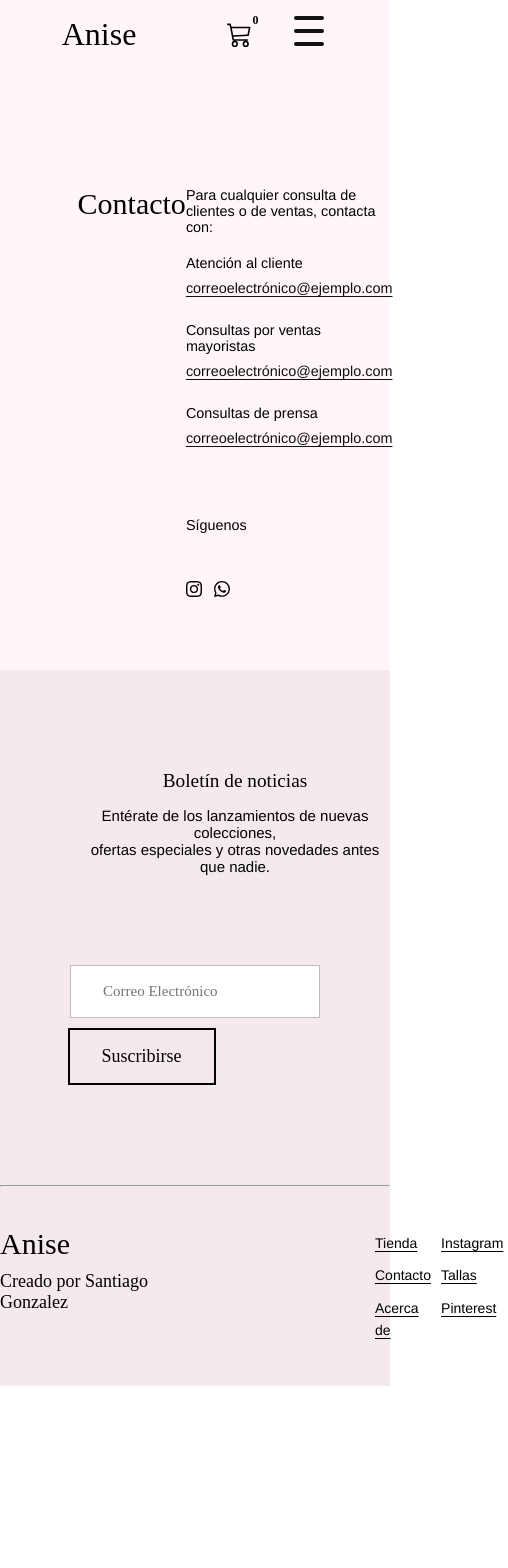
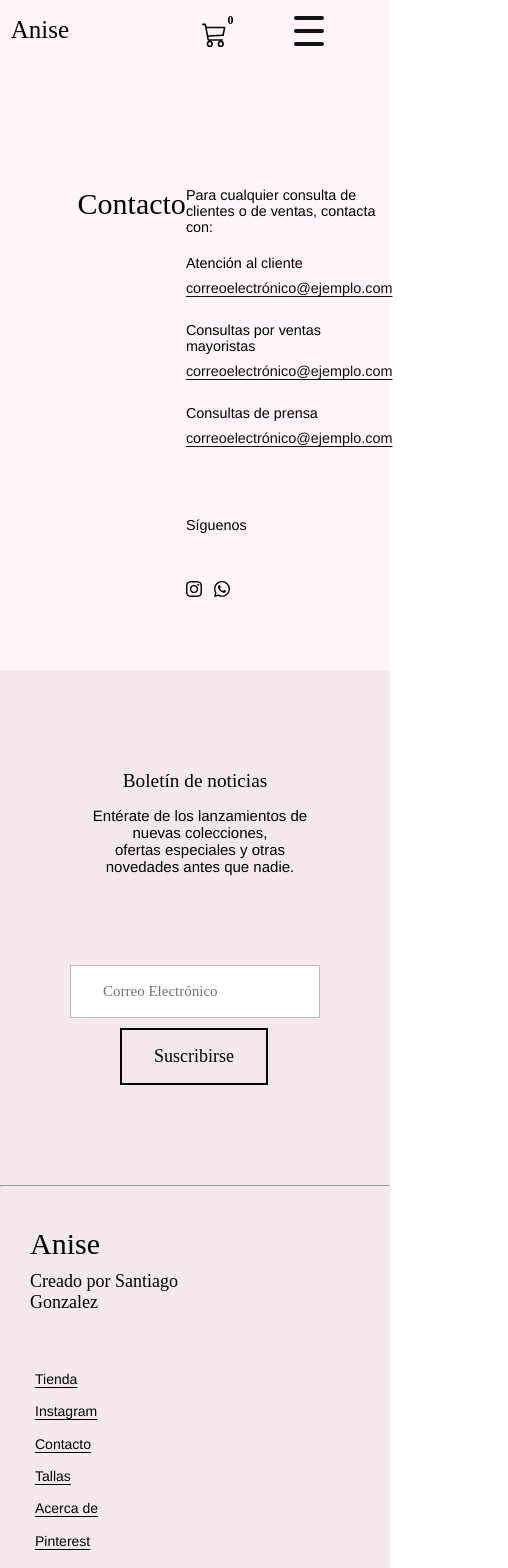
Before and after one commit to Santy-Gonzalez/Anise-Ecommers, a React (Create React App) app: page /Contact in a window 390 px wide. Shown: the top 1568 px of the page, 508 px wide, since content can reach past the window. Before the commit the page ends 1386 px from the top, so only its background shows below. Built offline with nearby package versions, Linux system fonts and the light colour scheme.

Commit message:
Responsive

```diff
--- a/src/Components/Footer/Footer.jsx
+++ b/src/Components/Footer/Footer.jsx
@@ -32,9 +32,9 @@ const Footer = () => {
     },
   ];
 
-
   return (
     <>
+    <footer>
       <hr />
         <div className='gridFooter'>
           <div className='titleGrid'>
@@ -52,7 +52,7 @@ const Footer = () => {
           </ul>
         </div>
       </div>
-
+    </footer>
     </>
   )
 }
--- a/src/Components/Footer/styleFooter.css
+++ b/src/Components/Footer/styleFooter.css
@@ -1,3 +1,15 @@
+html {
+    position: relative; min-height: 100%;
+}
+
+body {
+    margin: 0 auto 150px;
+}
+
+footer {
+    height: 150px;
+    position: absolute; left: 0; bottom: 0; width: 100%;
+}
 .gridFooter{
     display: grid;
     grid-template-areas:
@@ -32,6 +44,7 @@
 }
 .linksFooter{
     list-style:none;
+    grid-area: listFooter;
 }
 .linksFooter li a{
     color: #000;
@@ -46,3 +59,48 @@
     color: #000;
     padding: 5px;
 }
+@media screen and (max-width: 750px) {
+    .linksFooter{
+        display: grid;
+        grid-template-areas:
+        "listFooter"
+        "listFooter";
+        grid-template-columns: 1fr;
+    }
+    .linksFooter{
+        list-style:none;
+        grid-area: listFooter;
+    }
+    .gridFooter{
+        display: grid;
+        grid-template-areas:
+        "titleGrid"
+        "listFooter";
+        grid-template-columns: 1fr;
+        padding: 40px 0px;
+        background-color: #f4e9ef;
+    }
+    .titleGrid{
+        grid-area: titleGrid;
+    }
+    .tittleFooter{
+        font-size: 30px;
+        display: flex;
+        justify-content: start;
+        padding-left: 30px;
+    }
+    .create{
+        font-size: 18px;
+        display: flex;
+        justify-content: start;
+        padding-top: 10px;
+        padding-left: 30px;
+    }
+    .listFooter{
+        grid-area: listFooter;
+    }
+    .linksFooter{
+        padding: 50px 0px 0px 40px;
+        padding-left: 30px;
+    }
+}
--- a/src/Components/Main/stylemain.css
+++ b/src/Components/Main/stylemain.css
@@ -7,7 +7,6 @@
     width: 1200px;
     height: 650px;
     padding: 25px 25px;
-    position: relative;
 }
 
 .picturemain img{
@@ -16,27 +15,44 @@
     image-rendering: pixelated;
 }
 
+.flexmain{
+    position: relative;
+}
+
 .absolutemain{
     left: 130px;
     bottom: -40px;
     position: absolute;
 }
+
 .spacenew{
-    padding: 10px;
+    width: 200px;
+    padding: 5px;
     font-family: liberation-sans;
-    font-size: 15px;
+    font-size: 18px;
+    font-weight: 400;
+    position: absolute;
+    left: 10px;
+    bottom: 250px;
 }
-
 
 .spacenew_{
     padding: 10px;
     font-size: 30px;
     font-weight: 100;
+    width: 500px;
+    position: absolute;
+    left: 10px;
+    bottom: 170px;
 }
 
 .spacenew_ b{
     font-size: 30px;
+    position: absolute;
+    left: 150px;
+    bottom: 0px;
     font-family: -apple-system, BlinkMacSystemFont, 'Segoe UI', Roboto, Oxygen, Ubuntu, Cantarell, 'Open Sans', 'Helvetica Neue', sans-serif;
+    width: 200px;
 }
 
 .spacenew_ a{
@@ -46,7 +62,7 @@
 
 .spacenew_ a:hover{
     color: rgb(63, 60, 60);
-    border-bottom: 1px solid;
+    border-bottom: 1px solid #000;
 }
 
 .back_{
@@ -317,9 +333,11 @@
     .bulletin{
         display: flex;
         justify-content: center;
+        padding-right: 80px;
     }
     .collections{
         text-align: center;
+        padding-right: 70px;
     }
     .center{
         display: flex;
@@ -328,5 +346,103 @@
     .center_{
         display: flex;
         justify-content: center;
+        padding-left: 105px;
+    }
+    .imagemain img{
+        width: 250px;
+        height: 350px;
+    }
+
+    .flexmain{
+        position: relative;
+    }
+    .absolutemain{
+        left: 75px;
+        bottom: -20px;
+        position: absolute;
+    }
+    .spacenew{
+        width: 200px;
+        padding: 5px;
+        font-family: liberation-sans;
+        font-size: 14px;
+        font-weight: 400;
+        position: absolute;
+        left: 5px;
+        bottom: 200px;
+    }
+    .spacenew_{
+        padding: 10px;
+        font-size: 30px;
+        font-weight: 100;
+        width: 500px;
+        position: absolute;
+        left: 0px;
+        bottom: 130px;
+    }
+    .spacenew_ b{
+        font-size: 30px;
+        position: absolute;
+        left: 150px;
+        bottom: 0px;
+        font-family: -apple-system, BlinkMacSystemFont, 'Segoe UI', Roboto, Oxygen, Ubuntu, Cantarell, 'Open Sans', 'Helvetica Neue', sans-serif;
+        width: 200px;
+    }
+
+    .textmain p{
+        letter-spacing: 1px;
+        font-size: calc((1 - 1) * 1.2vh + 1rem);
+        display: flex;
+        text-align: center;
     }
 }
+@media screen and (max-width: 660px) {
+    .gridmain{
+        display: grid;
+        grid-template-areas:
+        "textmain"
+        "buttonmain";
+        grid-template-columns: 1fr;
+        justify-content: center;
+    }
+    .textmain{
+        grid-area: textmain;
+    }
+    .buttonmain{
+        grid-area: mainbutton;
+        display: flex;
+        justify-content: center;
+    }
+    .imagemain{
+        display: flex;
+        flex-direction: column;
+        align-items: center;
+        padding: 20px 0px 100px 0px;
+    }
+    .imagemain img{
+        width: 200px;
+        height: 300px;
+    }
+    .spacenew_{
+        font-size: 17px;
+        width: 230px;
+        right: 15px;
+        left: 0px;
+        bottom: 110px;
+    }
+    .spacenew{
+        font-size: 17px;
+        left: 5px;
+        bottom: 150px;
+    }
+    .spacenew_ b{
+        font-size: 17px;
+        width: 140px;
+        left: 100px;
+    }
+    .absolutemain{
+        left: 40px;
+        bottom: -40px;
+        position: absolute;
+    }
+}
--- a/src/Components/NavBar/NavBar.jsx
+++ b/src/Components/NavBar/NavBar.jsx
@@ -59,6 +59,7 @@ export default function NavBar() {
             </ul>
         </div>
        <CartWidget />
+
     </nav>
     </>
   );
--- a/src/Components/NavBar/NavBarMobile.jsx
+++ b/src/Components/NavBar/NavBarMobile.jsx
@@ -1,6 +1,8 @@
 import React, { useState } from 'react'
 import BurguerButton from './BurguerButton'
+import {Link} from 'react-router-dom';
 import CartWidget from "./CartWidget";
+import "./styleNavBar.css";
 
 function NavBarMobile() {
 
@@ -15,14 +17,13 @@ function NavBarMobile() {
     <div className='back'>
       <div className='navcontainer'>
         <div className='tittle__'>
-              <a className='tittle___' href='#H'><p>Anise</p></a>
+          <Link className='tittle___' to={`/`}><p>Anise</p></Link>
         </div>
             <div className={`links ${clicked ? 'active' : ''}`}>
-              <a onClick={handleClick} href="#h">Home</a>
-              <a onClick={handleClick} href="#h">Shop</a>
-              <a onClick={handleClick} href="#h">About</a>
-              <a onClick={handleClick} href="#h">Contact</a>
-              <a onClick={handleClick} href="#h">Blog</a>
+            <Link onClick={handleClick} to={`/`}>Inicio</Link>
+            <Link onClick={handleClick} to={`/ItemListContainer`}>Tienda</Link>
+            <Link onClick={handleClick} to={`/Contact`}>Contacto</Link>
+            <Link onClick={handleClick} to={`/About`}>Acerca de</Link>
             </div>
              <span className='cart'><CartWidget/></span>
             <div className='burguer'>
--- a/src/Components/NavBar/styleNavBar.css
+++ b/src/Components/NavBar/styleNavBar.css
@@ -94,6 +94,16 @@
   right: 0;
   font-size: 12px;
   position: absolute;
+}
+
+.ItemListContainer{
+  position: relative;
+}
+.ItemList{
+  position: relative;
+}
+.Items{
+  position: relative;
 }
 
 /* Burguer */
@@ -252,10 +262,44 @@ a{
     color: white;
     display: inline;
     }
+    .navcontainer{
+      display: none;
+    }
 }
 
-@media(min-width: 768px){
+@media screen and (max-width: 660px) {
   .navcontainer{
-    display: none;
+    padding: .4rem;
+    background-color: #fff5fa;
+    display: grid;
+    grid-template-areas:
+    "tittle a cart burguer";
+    grid-template-columns: 1fr 1fr 1fr 1fr;
   }
+
+  .burguer{
+    grid-area: burguer;
+    display: flex;
+    justify-content: end;
+  }
+  .cart{
+    grid-area: cart;
+    padding-top: 7px;
+    display: flex;
+    justify-content: start;
+  }
+  .tittle__{
+    grid-area: tittle;
+    display: flex;
+    justify-content: end;
+    margin-top: 10px;
+  }
+
+  .tittle___{
+    color: #000;
+    text-decoration: none;
+  }
+  .tittle___ p{
+    font-size: 25px;
 }
+}
```
Lines whose indentation alone changed are shown as unchanged.
